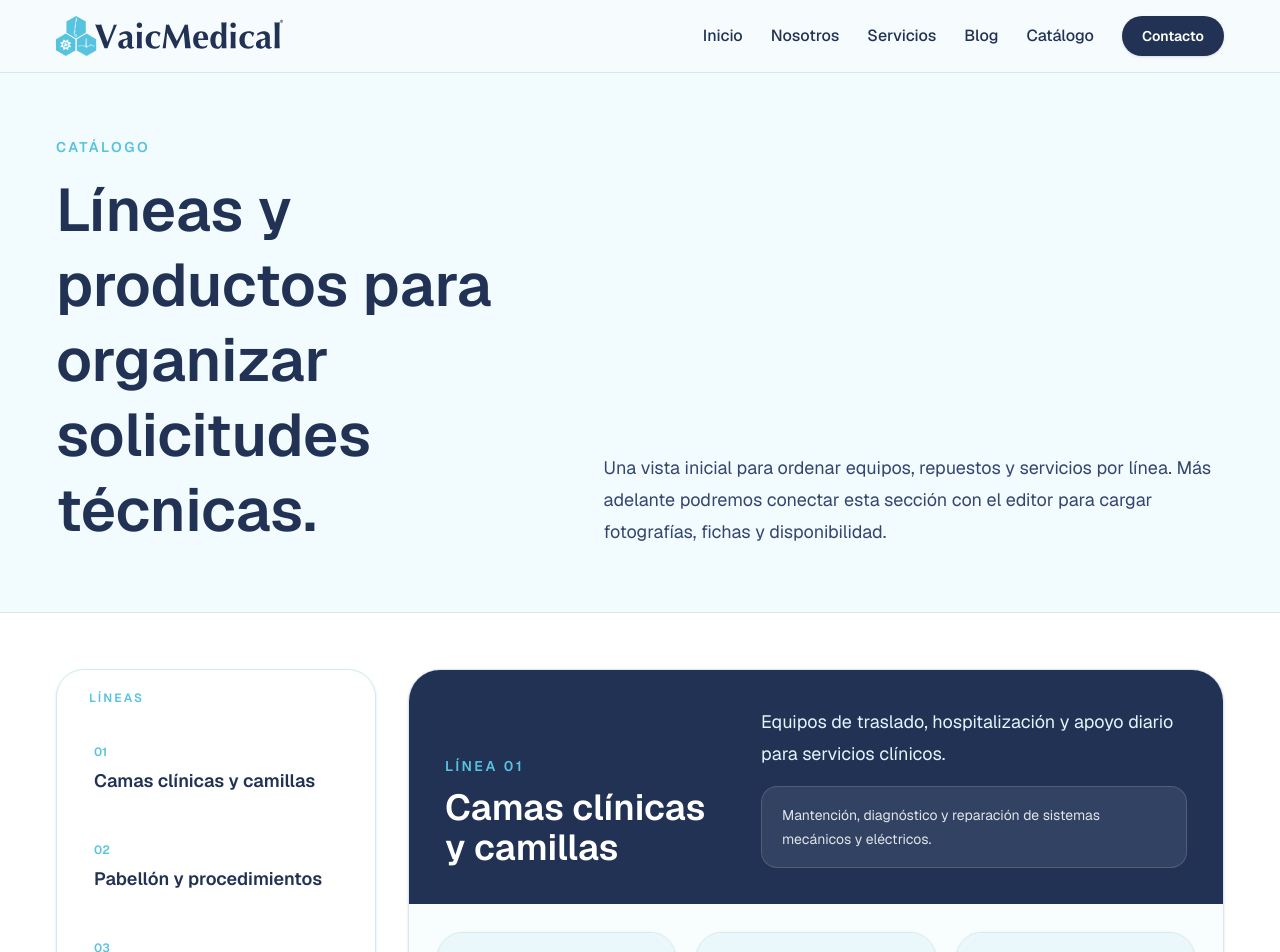
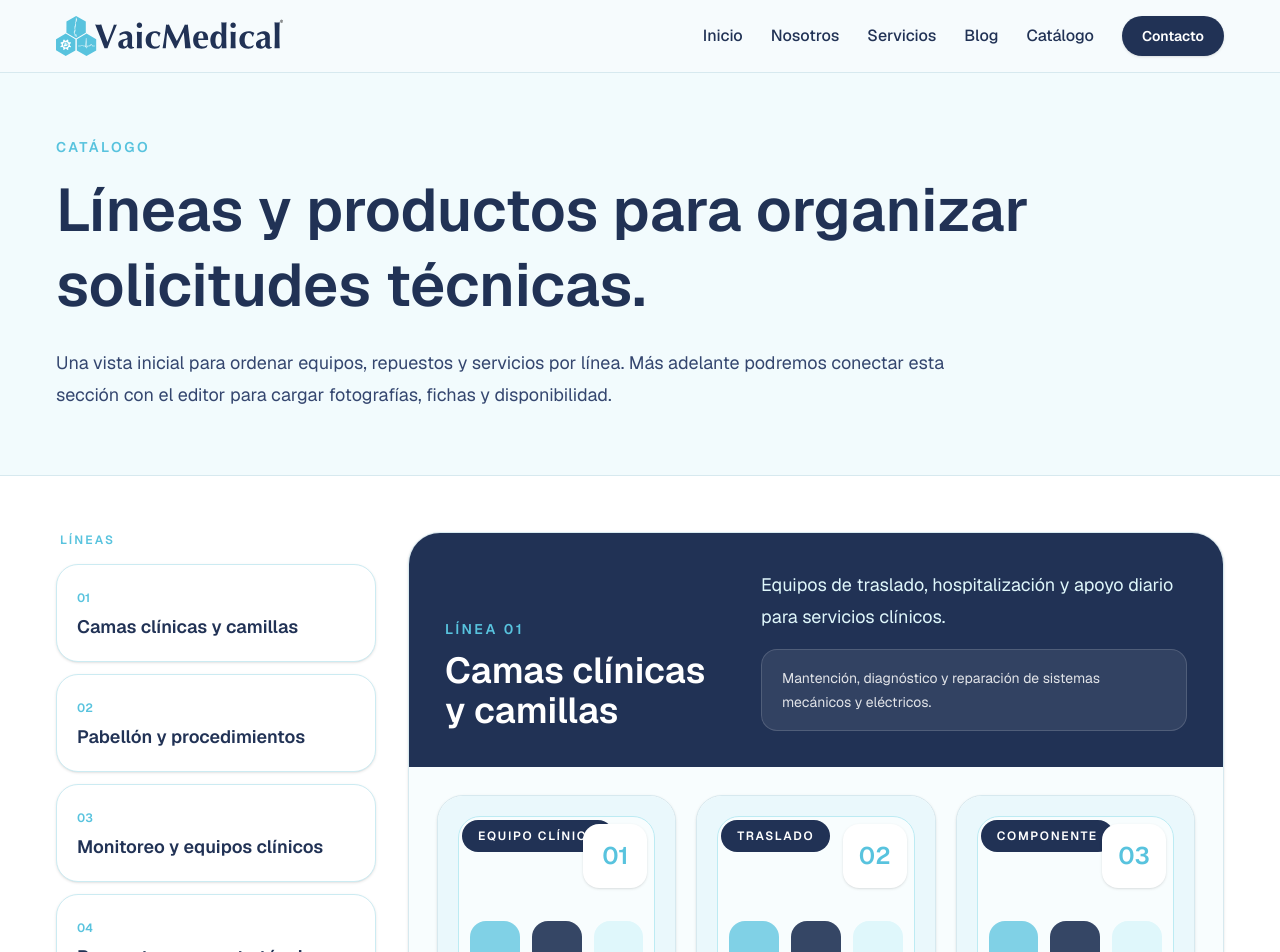
Before and after one commit to marceloparra1234-afk/vaicmedical-web, a Next.js app: page /catalogo in a window 1280 px wide. Shown: the top 952 px of the page. Built offline with nearby package versions, Linux system fonts and the light colour scheme.

Commit message:
Refine catalog header and line navigation

```diff
--- a/app/catalogo/page.tsx
+++ b/app/catalogo/page.tsx
@@ -5,16 +5,14 @@ export default function CatalogoPage() {
   return (
     <main className="bg-white">
       <section className="border-b border-[#d7e9ef] bg-[#f2fbfd]">
-        <div className="mx-auto grid max-w-[1500px] gap-10 px-6 py-16 sm:px-10 lg:grid-cols-[0.9fr_1.1fr] lg:items-end lg:px-14">
-          <div>
+        <div className="mx-auto max-w-[1500px] px-6 py-16 sm:px-10 lg:px-14">
           <p className="text-sm font-semibold uppercase tracking-[0.18em] text-[#58c3de]">
             Catálogo
           </p>
-            <h1 className="mt-4 max-w-4xl text-5xl font-semibold leading-tight text-[#213255] sm:text-6xl">
+          <h1 className="mt-4 max-w-[1280px] text-5xl font-semibold leading-tight text-[#213255] sm:text-6xl">
             Líneas y productos para organizar solicitudes técnicas.
           </h1>
-          </div>
-          <p className="max-w-3xl text-lg leading-8 text-[#34466f] lg:justify-self-end">
+          <p className="mt-6 max-w-4xl text-lg leading-8 text-[#34466f]">
             Una vista inicial para ordenar equipos, repuestos y servicios por
             línea. Más adelante podremos conectar esta sección con el editor
             para cargar fotografías, fichas y disponibilidad.
@@ -24,14 +22,13 @@ export default function CatalogoPage() {
 
       <section className="mx-auto grid max-w-[1500px] gap-8 px-6 py-14 sm:px-10 lg:grid-cols-[320px_1fr] lg:px-14">
         <aside className="lg:sticky lg:top-28 lg:self-start">
-          <div className="rounded-[28px] border border-[#ccebf2] bg-white p-5 shadow-sm">
-            <p className="px-3 text-xs font-semibold uppercase tracking-[0.18em] text-[#58c3de]">
+          <p className="mb-4 px-1 text-xs font-semibold uppercase tracking-[0.18em] text-[#58c3de]">
             Líneas
           </p>
-            <nav className="mt-4 grid gap-2">
+          <nav className="grid gap-3">
             {catalogLines.map((line, index) => (
               <a
-                  className="group rounded-2xl border border-transparent px-4 py-4 transition hover:border-[#b9e7f1] hover:bg-[#eef9fc]"
+                className="group rounded-[22px] border border-[#ccebf2] bg-white px-5 py-5 shadow-sm transition hover:-translate-y-0.5 hover:border-[#58c3de] hover:bg-[#eef9fc] hover:shadow-md"
                 href={`#${line.id}`}
                 key={line.id}
               >
@@ -44,7 +41,6 @@ export default function CatalogoPage() {
               </a>
             ))}
           </nav>
-          </div>
         </aside>
 
         <div className="grid gap-10">
```
Lines whose indentation alone changed are shown as unchanged.
